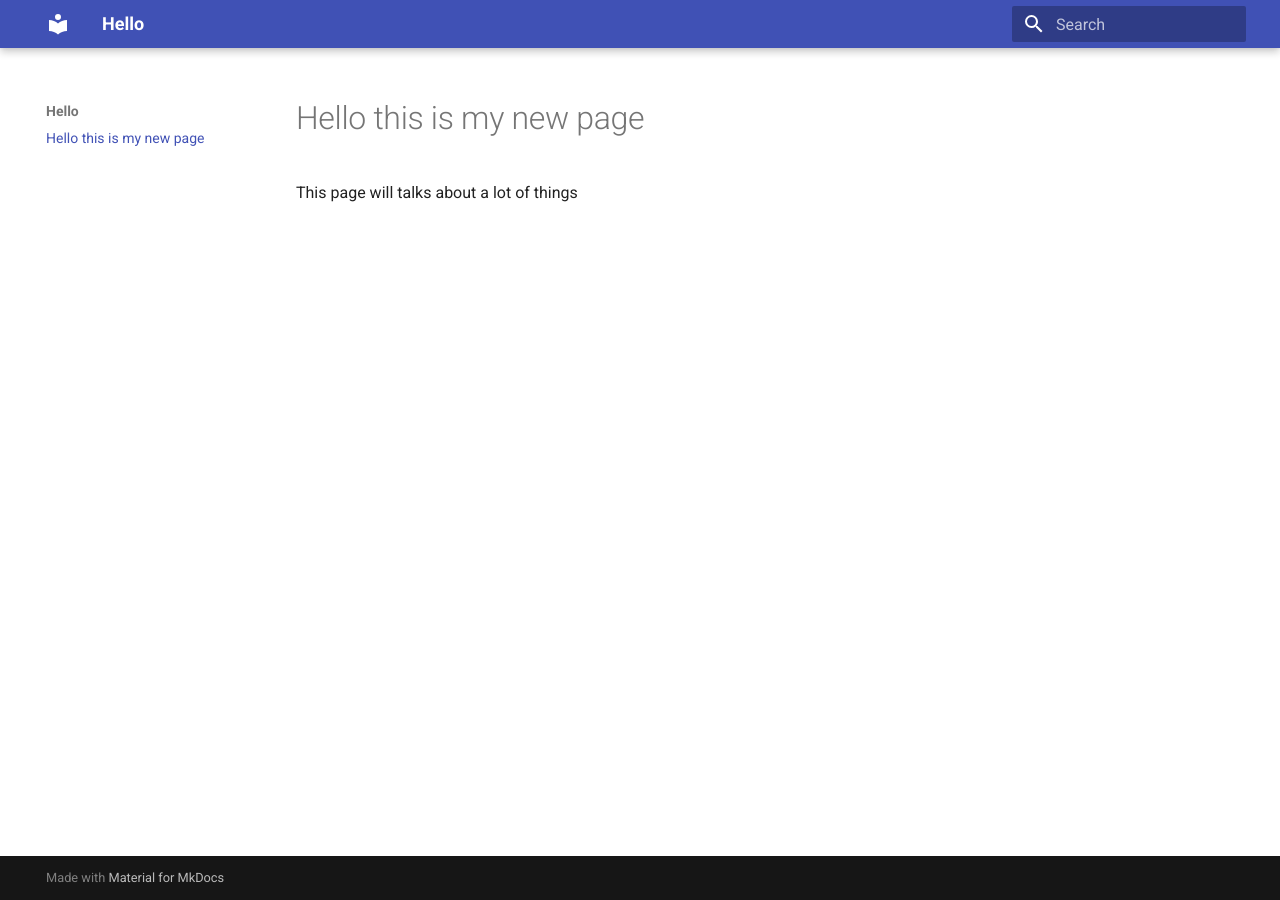
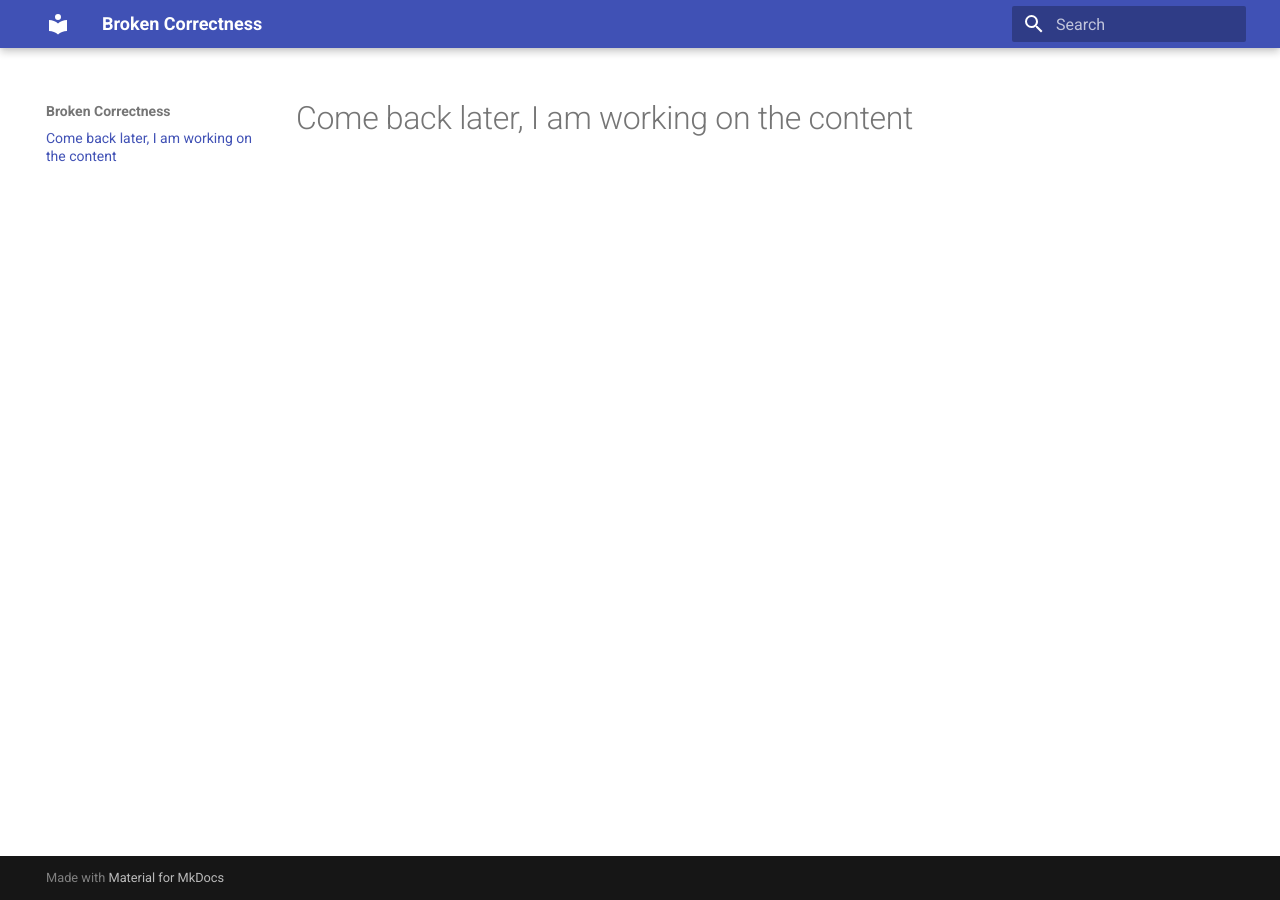
Before and after one commit to FallingStarsLab/fallingstarslab.github.io, an MkDocs documentation site: the page built from docs/index.md, in a window 1280 px wide. Built offline with MkDocs 1.6.1 and Material for MkDocs 9.7.7, drawn with Linux system fonts in a browser that asks for light colours.

Commit message:
update page name

```diff
--- a/docs/index.md
+++ b/docs/index.md
@@ -1,3 +1 @@
-# Hello this is my new page
-
-This page will talks about a lot of things
+# Come back later, I am working on the content
--- a/mkdocs.yml
+++ b/mkdocs.yml
@@ -1,3 +1,3 @@
-site_name: Hello
+site_name: Broken Correctness
 theme:
   name: material
```
